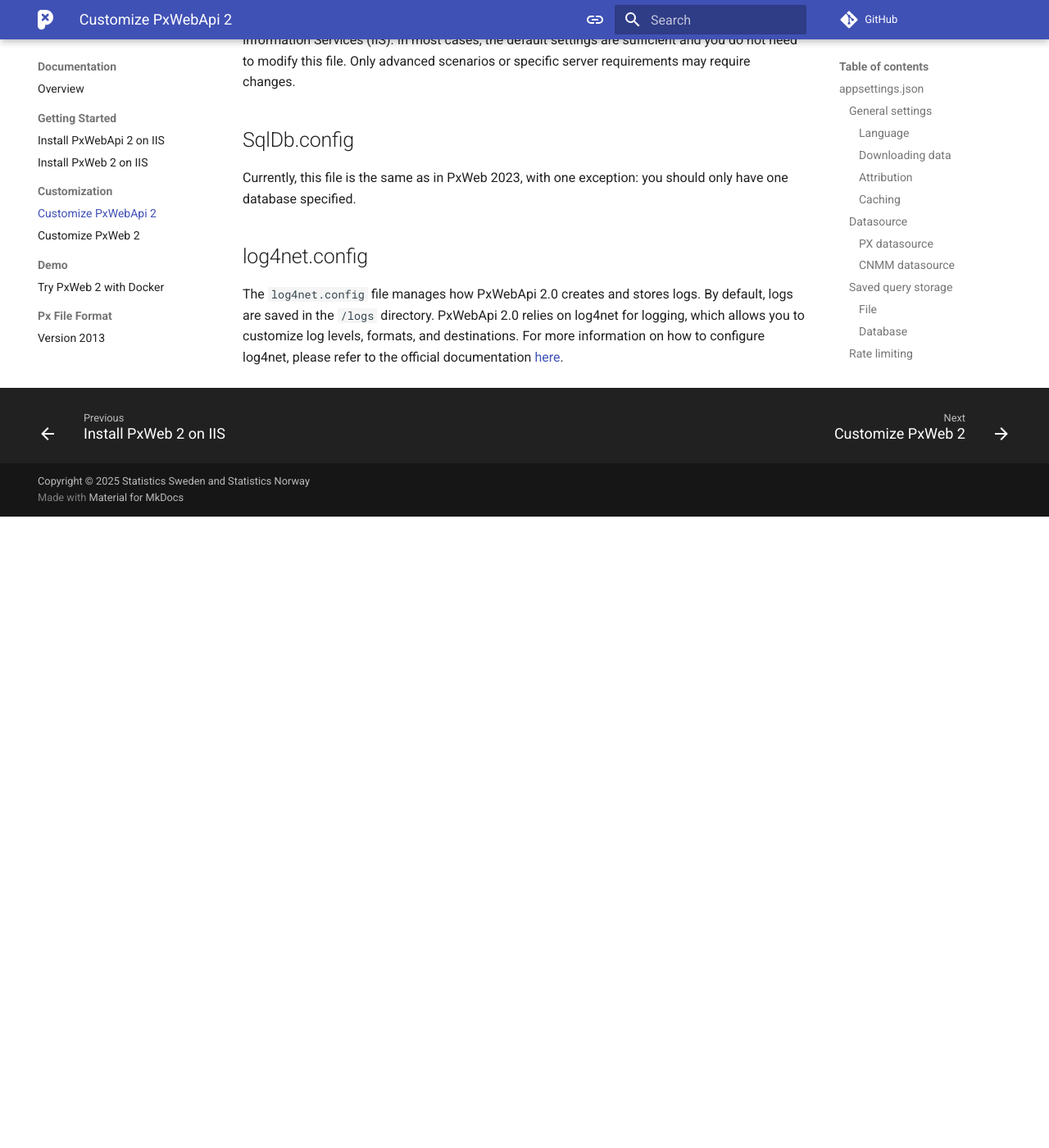
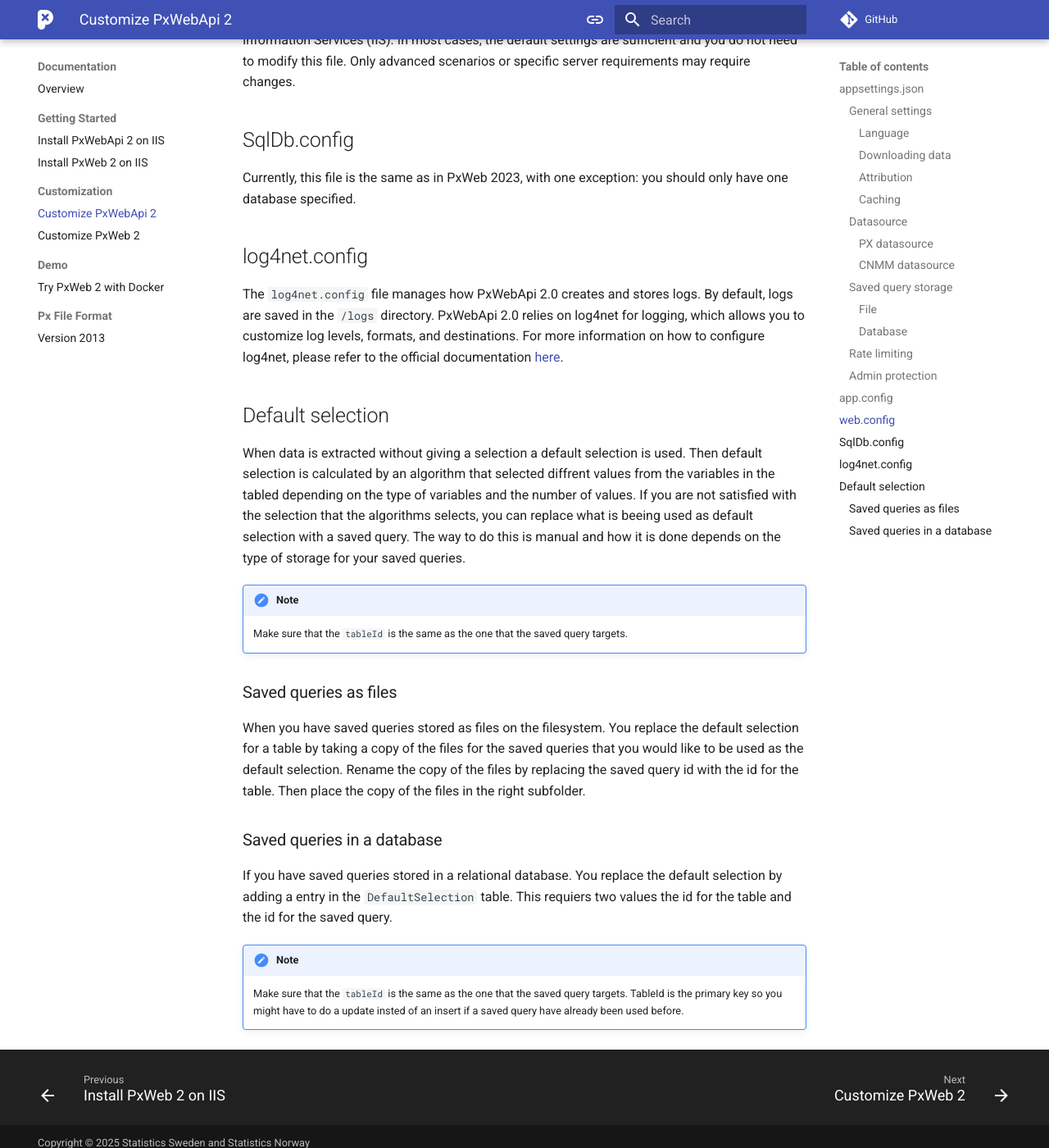
Before and after one commit to PxTools/pxtools.github.io, an MkDocs documentation site: the page built from docs/PxWebApi/documentation/configuration.md, in a window 1280 px wide and 1400 px high, scrolled down 4218 px. Shown: the whole window at 82% size. Built offline with MkDocs 1.6.1 and Material for MkDocs 9.7.7, drawn with Linux system fonts in a browser that asks for light colours; comment, search, counter and statistics services are not loaded; before the commit the page ends 4848 px from its top, so only the background shows below that; some of the changed text lies outside the part shown.

Commit message:
Add documentation for default selection and saved queries management

```diff
--- a/docs/PxWebApi/documentation/configuration.md
+++ b/docs/PxWebApi/documentation/configuration.md
@@ -83,7 +83,8 @@
 
 Saved queries are an essential part of the API. Users can create, view, and run
 saved queries. Saved queries can also be used as the default selection when a
-user does not specify any selection when downloading data.
+user does not specify any selection when downloading data see.
+See [Default selection](#default-selection)
 
 You can store saved queries either as files on the file system or in a relational
 database. Select the storage method by setting `SavedQuery.Backend`.
@@ -190,3 +191,35 @@
 for logging, which allows you to customize log levels, formats, and destinations.
 For more information on how to configure log4net, please refer to the official
 documentation [here](https://logging.apache.org/log4net/manual/configuration.html).
+
+## Default selection
+
+When data is extracted without giving a selection a default selection is used.
+Then default selection is calculated by an algorithm that selected diffrent
+values from the variables in the tabled depending on the type of variables and
+the number of values. If you are not satisfied with the selection that the
+algorithms selects, you can replace what is beeing used as default selection with
+a saved query. The way to do this is manual and how it is done depends on the
+type of storage for your saved queries.
+
+!!! note
+    Make sure that the `tableId` is the same as the one that the saved query targets.
+
+### Saved queries as files
+
+When you have saved queries stored as files on the filesystem. You replace the
+default selection for a table by taking a copy of the files for the saved queries
+that you would like to be used as the default selection. Rename the copy of the
+files by replacing the saved query id with the id for the table. Then place the
+copy of the files in the right subfolder.
+
+### Saved queries in a database
+
+If you have saved queries stored in a relational database. You replace the
+default selection by adding a entry in the `DefaultSelection` table. This
+requiers two values the id for the table and the id for the saved query.
+
+!!! note
+    Make sure that the `tableId` is the same as the one that the saved query targets.
+    TableId is the primary key so you might have to do a update insted of an insert
+    if a saved query have already been used before.
```
